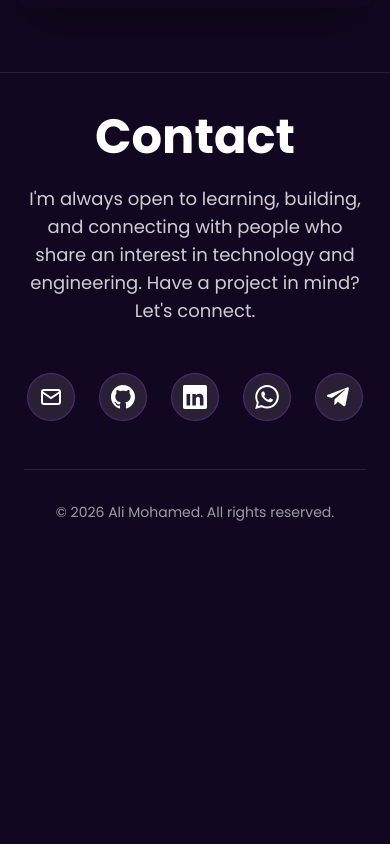
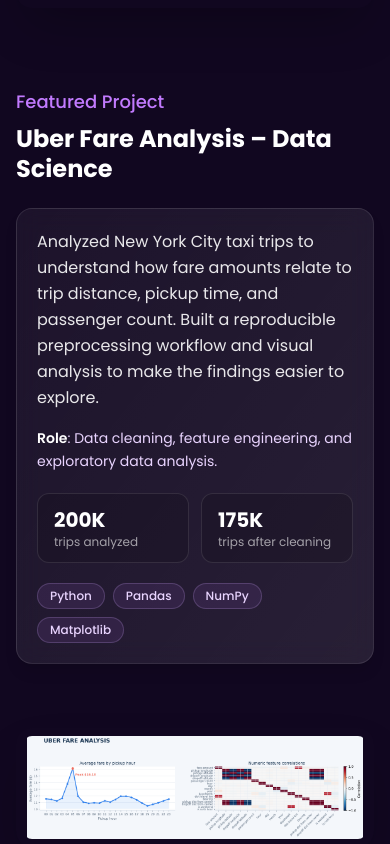
Before and after one commit to AliMohamed3122005/Portfolio, a Next.js app: page / in a window 390 px wide. Shown: the part 6920-7764 px from the top of the page. Before the commit the page ends 7482 px from the top, so only its background shows below. Built offline with nearby package versions, Linux system fonts and the light colour scheme.

Commit message:
Update portfolio

```diff
--- a/app/components/Projects.tsx
+++ b/app/components/Projects.tsx
@@ -6,6 +6,9 @@
   description: string;
   image: string;
   link?: string;
+  role?: string;
+  tools?: string[];
+  metrics?: { value: string; label: string }[];
 }
 
 const featuredProjects: Project[] = [
@@ -36,6 +39,19 @@
     description:
       "An ongoing project focused on developing a system that can analyze circuit diagrams and assist in solving circuit problems. The current stage focuses on detecting and recognizing circuit components from images as a foundation for automated circuit analysis.",
     image: "/projects/circuit-calculator.png",
+  },
+  {
+    id: 5,
+    title: "Uber Fare Analysis – Data Science",
+    description:
+      "Analyzed New York City taxi trips to understand how fare amounts relate to trip distance, pickup time, and passenger count. Built a reproducible preprocessing workflow and visual analysis to make the findings easier to explore.",
+    image: "/projects/uber-fare-analysis.png",
+    role: "My role: Data cleaning, feature engineering, and exploratory data analysis.",
+    tools: ["Python", "Pandas", "NumPy", "Matplotlib"],
+    metrics: [
+      { value: "200K", label: "trips analyzed" },
+      { value: "175K", label: "trips after cleaning" },
+    ],
   },
 ];
 
@@ -91,6 +107,31 @@
                       <p className="text-white/90 text-base sm:text-lg leading-relaxed">
                         {project.description}
                       </p>
+                      {project.role && (
+                        <p className="mt-4 text-sm sm:text-base leading-relaxed text-purple-200">
+                          <span className="font-semibold text-white">Role</span>
+                          {": "}{project.role.replace(/^My role:\s*/i, "")}
+                        </p>
+                      )}
+                      {project.metrics && (
+                        <div className="mt-5 grid grid-cols-2 gap-3">
+                          {project.metrics.map((metric) => (
+                            <div key={metric.label} className="rounded-xl border border-white/10 bg-black/15 px-4 py-3">
+                              <p className="text-xl font-bold text-white">{metric.value}</p>
+                              <p className="text-xs text-white/60">{metric.label}</p>
+                            </div>
+                          ))}
+                        </div>
+                      )}
+                      {project.tools && (
+                        <div className="mt-5 flex flex-wrap gap-2">
+                          {project.tools.map((tool) => (
+                            <span key={tool} className="rounded-full border border-purple-300/20 bg-purple-400/10 px-3 py-1 text-xs font-medium text-purple-200">
+                              {tool}
+                            </span>
+                          ))}
+                        </div>
+                      )}
                     </div>
                   </div>
 
@@ -137,19 +178,11 @@
                   }`}
                 >
                   <div
-                    className="
-                      relative
-                      w-full
-                      aspect-[4/3]
-                      sm:aspect-[5/4]
-                      lg:aspect-[11/12]
-                      rounded-2xl
-                      overflow-hidden
-                      bg-[#110720]
-                      p-2
-                      sm:p-3
-                      shadow-2xl
-                    "
+                    className={`relative w-full ${
+                      project.id === 5
+                        ? "aspect-[3/1]"
+                        : "aspect-[4/3] sm:aspect-[5/4] lg:aspect-[11/12]"
+                    } rounded-2xl overflow-hidden bg-[#110720] p-2 sm:p-3 shadow-2xl`}
                   >
                     <div className="relative w-full h-full rounded-lg overflow-hidden">
                       <Image
```
Also changed, not shown: public/projects/uber-fare-analysis.png (added).
